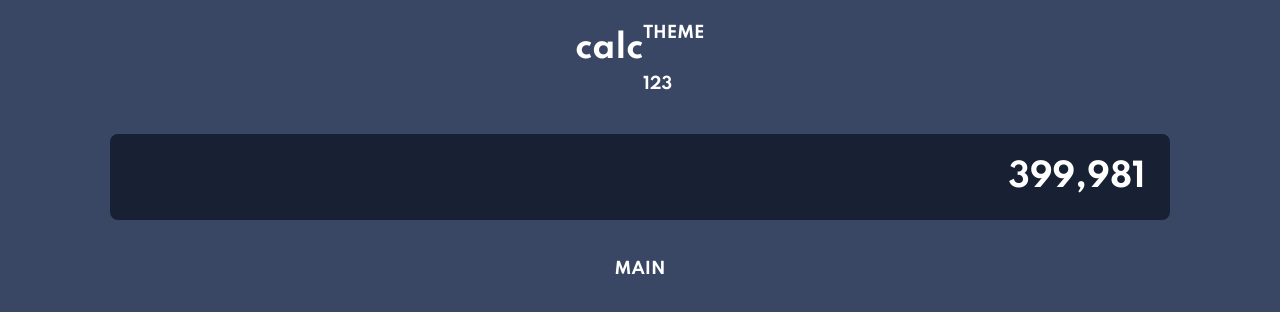
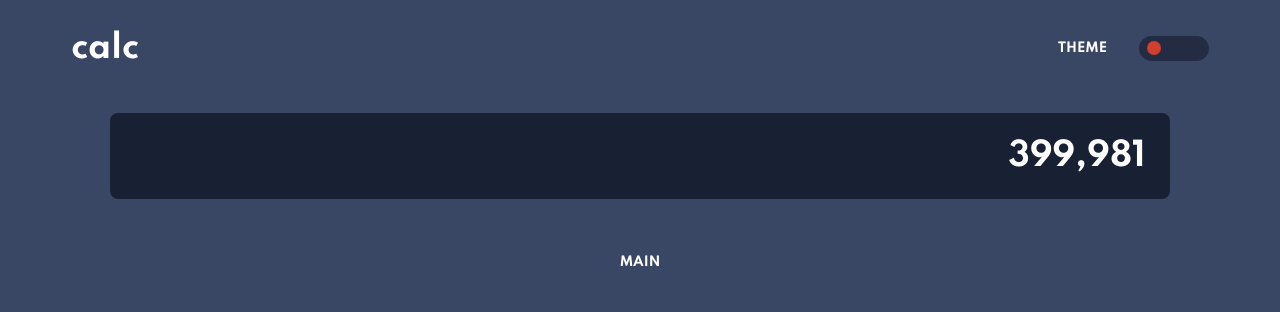
Before and after one commit to RoryKillick/Calculator-App, a React (Create React App) app in the folder calculator-app/: page / in a window 1280 px wide. Shown: the top 312 px of the page. Built offline with nearby package versions, Linux system fonts and the light colour scheme.

Commit message:
added custom toggle switch

```diff
--- a/calculator-app/package.json
+++ b/calculator-app/package.json
@@ -3,6 +3,8 @@
   "version": "0.1.0",
   "private": true,
   "dependencies": {
+    "@emotion/react": "^11.4.1",
+    "@emotion/styled": "^11.3.0",
     "@mui/material": "^5.0.2",
     "@testing-library/jest-dom": "^5.14.1",
     "@testing-library/react": "^11.2.7",
--- a/calculator-app/src/Screen.js
+++ b/calculator-app/src/Screen.js
@@ -1,9 +1,11 @@
 import React from 'react'
 
-export default function Screen() {
+function Screen() {
     return (
         <div className='result'>
             399,981
         </div>
     )
 }
+
+export default Screen;
--- a/calculator-app/src/Theme.js
+++ b/calculator-app/src/Theme.js
@@ -1,14 +1,23 @@
-import React from 'react'
+import React from 'react';
 
 function Theme() {
     return (
-        <div>
+        <div className='theme'>
             <p>Theme</p>
-            <nav>
-                <p>1</p>
-                <p>2</p>
-                <p>3</p>
-            </nav>
+            <div className='theme-toggle'>
+                <label className='custom-radio-button'>
+                    <input id='1' name='toggle-state' type='radio' defaultChecked/>
+                    <span className='checkmark'></span>
+                </label>
+                <label className='custom-radio-button'>
+                    <input id='2' name='toggle-state' type='radio'/>
+                    <span className='checkmark'></span>
+                </label>
+                <label className='custom-radio-button'>
+                    <input id='3' name='toggle-state' type='radio'/>
+                    <span className='checkmark'></span>
+                </label>
+            </div>
         </div>
     )
 }
--- a/calculator-app/src/scss/Header.scss
+++ b/calculator-app/src/scss/Header.scss
@@ -1,4 +1,6 @@
 .header {
-    text-align: left;
     display: flex;
-  }
+    flex-direction: row;
+    justify-content: space-between;
+    width: 90%;
+}
--- a/calculator-app/src/scss/Theme.scss
+++ b/calculator-app/src/scss/Theme.scss
@@ -1,7 +1,68 @@
 p {
     text-transform: uppercase;
+    font-size: 0.8rem;
+    padding: $padding;
+    margin: $margin;
+}
+
+.theme {
+    display: flex;
+    flex-direction: row;
+    justify-content: center;
+    align-items: center;
 }
 
 nav {
     display: flex;
+    flex-direction: row;
+    width: 20%;
 }
+
+.theme-toggle {
+    display: flex;
+    justify-content: center;
+    align-items: center;
+    background-color: $second-bgr-color;
+    height: 1rem;
+    border-radius: 1rem;
+    padding: 0.3rem;
+}
+
+.custom-radio-button {
+    width: 20px;
+    height: 20px;
+    border-radius: 50%;
+    display: flex;
+    justify-content: center;
+    align-items: center;
+}
+
+.custom-radio-button input {
+    display: none;
+}
+
+.custom-radio-button .checkmark{
+    width: calc(100% - 6px);
+    height: calc(100% - 6px);
+    background-color: $red;
+    border-radius: 50%;
+    display: inline-block;
+    opacity: 0;
+    transition: opacity 0.3s ease;
+}
+
+.custom-radio-button input:checked + .checkmark {
+    opacity: 1;
+    display: inline-block;
+ }
+
+/*.button-container {
+    background-color: $second-bgr-color;
+    width: 100%;
+    height: 1rem;
+    border-radius: 1rem;
+    padding: 0.3rem;
+}
+
+
+}*/
```
Also changed, not shown: 1 other file (tests, documents, lock files or other folders).
